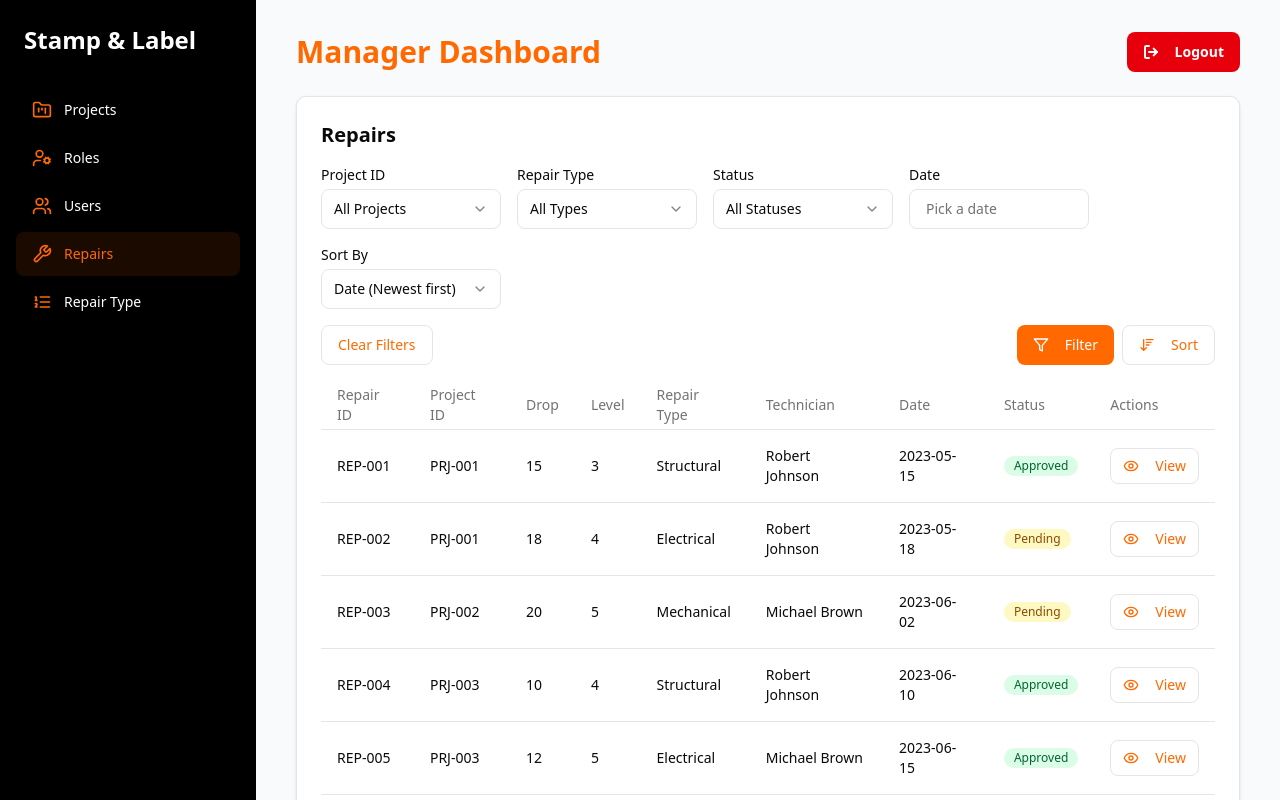
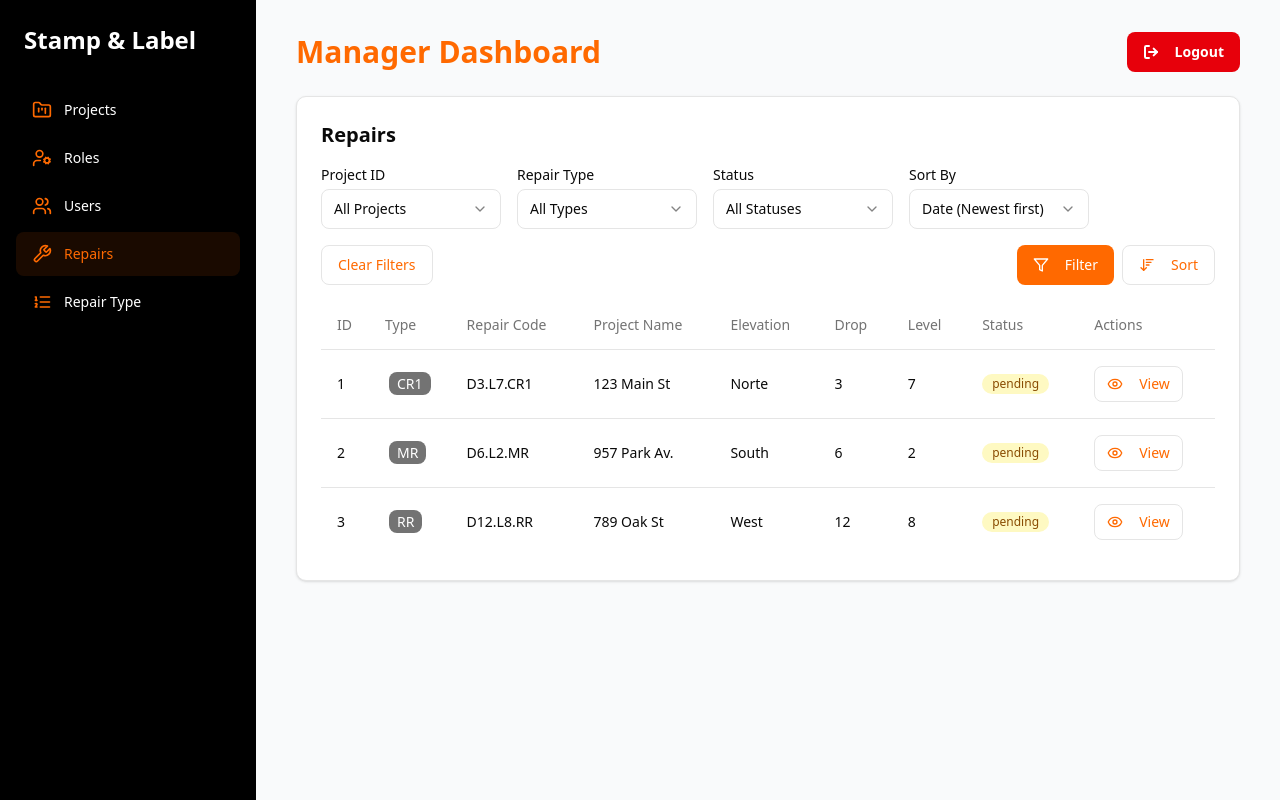
Before and after one commit to marcotortolani/workmap360, a Next.js app: page /manager/repairs in a window 1280 px wide. Built offline with nearby package versions, Linux system fonts and the light colour scheme.

Commit message:
update repair data

```diff
--- a/src/app/manager/projects/page.tsx
+++ b/src/app/manager/projects/page.tsx
@@ -133,7 +133,7 @@ export default function ManagerProjectsPage() {
                 <TableHead>Elevations</TableHead>
                 <TableHead>Repairs</TableHead>
                 <TableHead>Status</TableHead>
-                <TableHead>Creado</TableHead>
+                <TableHead>Created at</TableHead>
                 <TableHead>Actions</TableHead>
               </TableRow>
             </TableHeader>
@@ -181,8 +181,6 @@ export default function ManagerProjectsPage() {
                       year: 'numeric',
                       month: 'long',
                       day: 'numeric',
-                      hour: 'numeric',
-                      minute: 'numeric',
                     })}
                   </TableCell>
                   {/* Actions (View - Edit - Delete)*/}
--- a/src/app/manager/repairs/page.tsx
+++ b/src/app/manager/repairs/page.tsx
@@ -1,4 +1,3 @@
-/* eslint-disable @typescript-eslint/no-explicit-any */
 'use client'
 
 import { useState } from 'react'
@@ -14,42 +13,50 @@ import {
 } from '@/components/ui/table'
 import { RepairsFilter } from '@/components/repairs-filter'
 import { RepairDetailModal } from '@/components/repair-detail-modal'
+import { RepairData, RepairDataStatusType } from '@/types/repair-type'
+
+import { EXAMPLE_REPAIRS } from '@/data/data-example'
 
 export default function ManagerRepairsPage() {
-  const [repairs, setRepairs] = useState(repairsData)
-  const [selectedRepair, setSelectedRepair] = useState<any>(null)
+  const [repairs, setRepairs] = useState(EXAMPLE_REPAIRS)
+  const [selectedRepair, setSelectedRepair] = useState<RepairData | null>(null)
   const [isModalOpen, setIsModalOpen] = useState(false)
 
-  const handleFilter = (filters: any) => {
+  const handleFilter = (filters: RepairData) => {
     console.log('Applying filters:', filters)
     // In a real app, you would filter the repairs based on the filters
     // For now, we'll just log the filters
   }
 
-  const handleSort = (sort: any) => {
+  const handleSort = (sort: RepairData) => {
     console.log('Applying sort:', sort)
     // In a real app, you would sort the repairs based on the sort
     // For now, we'll just log the sort
   }
 
-  const handleViewRepair = (repair: any) => {
+  const handleViewRepair = (repair: RepairData) => {
     setSelectedRepair(repair)
     setIsModalOpen(true)
   }
 
-  const handleStatusUpdate = (repairId: string, status: string) => {
+  const handleStatusUpdate = ({
+    repairId,
+    status,
+  }: {
+    repairId: number
+    status: RepairDataStatusType
+  }) => {
     console.log(`Updated repair ${repairId} status to ${status}`)
     // In a real app, you would update the status in your data
     setRepairs(
       repairs.map((repair) =>
-        repair.id === repairId ? { ...repair, status: status as any } : repair
+        repair.id === repairId ? { ...repair, status: status } : repair
       )
     )
   }
 
   return (
     <div className="flex flex-col gap-8">
-
       <div className="rounded-lg border bg-white p-6 shadow-sm">
         <div className="mb-4 flex items-center justify-between">
           <h2 className="text-xl font-semibold">Repairs</h2>
@@ -61,13 +68,15 @@ export default function ManagerRepairsPage() {
           <Table>
             <TableHeader>
               <TableRow>
-                <TableHead>Repair ID</TableHead>
-                <TableHead>Project ID</TableHead>
+                <TableHead className="w-12">ID</TableHead>
+                <TableHead className="w-20">Type</TableHead>
+                <TableHead>Repair Code</TableHead>
+                <TableHead>Project Name</TableHead>
+                <TableHead>Elevation</TableHead>
                 <TableHead>Drop</TableHead>
                 <TableHead>Level</TableHead>
-                <TableHead>Repair Type</TableHead>
-                <TableHead>Technician</TableHead>
-                <TableHead>Date</TableHead>
+                {/* <TableHead>Technicians</TableHead> */}
+                {/* <TableHead>Date</TableHead> */}
                 <TableHead>Status</TableHead>
                 <TableHead>Actions</TableHead>
               </TableRow>
@@ -76,18 +85,35 @@ export default function ManagerRepairsPage() {
               {repairs.map((repair) => (
                 <TableRow key={repair.id}>
                   <TableCell className="font-medium">{repair.id}</TableCell>
-                  <TableCell>{repair.projectId}</TableCell>
+                  <TableCell>
+                    {/* {repair.repairType}{' '} */}
+                    <span className="mx-1 px-2 py-0.5 bg-neutral-500 text-white rounded-md">
+                      {repair.repairType}
+                    </span>
+                  </TableCell>
+                  <TableCell>{repair.repairCode}</TableCell>
+                  <TableCell>{repair.projectName}</TableCell>
+                  <TableCell>{repair.elevation}</TableCell>
                   <TableCell>{repair.drop}</TableCell>
                   <TableCell>{repair.level}</TableCell>
-                  <TableCell>{repair.repairType}</TableCell>
-                  <TableCell>{repair.technician}</TableCell>
-                  <TableCell>{repair.date}</TableCell>
+                  {/* <TableCell>{repair.technician}</TableCell> */}
+                  {/* <TableCell>
+                    {new Date(
+                      repair.phases.survey.createdAt
+                    ).toLocaleDateString('en-US', {
+                      year: 'numeric',
+                      month: 'long',
+                      day: 'numeric',
+                      hour: 'numeric',
+                      minute: 'numeric',
+                    })}
+                  </TableCell> */}
                   <TableCell>
                     <span
                       className={`inline-flex items-center rounded-full px-2.5 py-0.5 text-xs font-medium ${
-                        repair.status === 'Approved'
+                        repair.status === 'approved'
                           ? 'bg-green-100 text-green-800'
-                          : repair.status === 'Pending'
+                          : repair.status === 'pending'
                           ? 'bg-yellow-100 text-yellow-800'
                           : 'bg-red-100 text-red-800'
                       }`}
@@ -124,66 +150,3 @@ export default function ManagerRepairsPage() {
     </div>
   )
 }
-
-const repairsData = [
-  {
-    id: 'REP-001',
-    projectId: 'PRJ-001',
-    drop: '15',
-    level: '3',
-    repairType: 'Structural',
-    technician: 'Robert Johnson',
-    date: '2023-05-15',
-    status: 'Approved',
-  },
-  {
-    id: 'REP-002',
-    projectId: 'PRJ-001',
-    drop: '18',
-    level: '4',
-    repairType: 'Electrical',
-    technician: 'Robert Johnson',
-    date: '2023-05-18',
-    status: 'Pending',
-  },
-  {
-    id: 'REP-003',
-    projectId: 'PRJ-002',
-    drop: '20',
-    level: '5',
-    repairType: 'Mechanical',
-    technician: 'Michael Brown',
-    date: '2023-06-02',
-    status: 'Pending',
-  },
-  {
-    id: 'REP-004',
-    projectId: 'PRJ-003',
-    drop: '10',
-    level: '4',
-    repairType: 'Structural',
-    technician: 'Robert Johnson',
-    date: '2023-06-10',
-    status: 'Approved',
-  },
-  {
-    id: 'REP-005',
-    projectId: 'PRJ-003',
-    drop: '12',
-    level: '5',
-    repairType: 'Electrical',
-    technician: 'Michael Brown',
-    date: '2023-06-15',
-    status: 'Approved',
-  },
-  {
-    id: 'REP-006',
-    projectId: 'PRJ-003',
-    drop: '8',
-    level: '3',
-    repairType: 'Plumbing',
-    technician: 'Robert Johnson',
-    date: '2023-06-20',
-    status: 'Rejected',
-  },
-]
--- a/src/components/repair-detail-modal.tsx
+++ b/src/components/repair-detail-modal.tsx
@@ -23,10 +23,13 @@ interface RepairDetailModalProps {
   open: boolean
   onOpenChange: (open: boolean) => void
   repair: RepairData
-  onStatusUpdate?: (
-    repairId: RepairData['id'],
+  onStatusUpdate?: ({
+    repairId,
+    status,
+  }: {
+    repairId: number
     status: RepairDataStatusType
-  ) => void
+  }) => void
 }
 
 export function RepairDetailModal({
@@ -38,7 +41,7 @@ export function RepairDetailModal({
   const [status, setStatus] = useState(repair.status)
 
   const handleStatusUpdate = () => {
-    onStatusUpdate?.(repair.id, status)
+    onStatusUpdate?.({ repairId: repair.id, status })
     onOpenChange(false)
   }
 
@@ -59,10 +62,10 @@ export function RepairDetailModal({
               </Label>
               <p className="font-medium">{repair.projectId}</p>
             </div>
-            <div>
+            {/* <div>
               <Label className="text-sm font-medium text-gray-500">Date</Label>
               <p className="font-medium">{repair.timestamp}</p>
-            </div>
+            </div> */}
             <div>
               <Label className="text-sm font-medium text-gray-500">Drop</Label>
               <p className="font-medium">{repair.drop}</p>
@@ -77,12 +80,6 @@ export function RepairDetailModal({
               </Label>
               <p className="font-medium">{repair.repairType}</p>
             </div>
-            <div>
-              <Label className="text-sm font-medium text-gray-500">
-                Technician
-              </Label>
-              <p className="font-medium">{repair.technician}</p>
-            </div>
           </div>
 
           <div className="mt-4">
@@ -91,7 +88,9 @@ export function RepairDetailModal({
             </Label>
             <Select
               value={status}
-              onValueChange={(status: RepairDataStatusType) => setStatus(status)}
+              onValueChange={(status: RepairDataStatusType) =>
+                setStatus(status)
+              }
             >
               <SelectTrigger id="status" className="mt-1">
                 <SelectValue placeholder="Select status" />
@@ -102,6 +101,15 @@ export function RepairDetailModal({
                 <SelectItem value="Rejected">Rejected</SelectItem>
               </SelectContent>
             </Select>
+          </div>
+          {/* Images Slider */}
+          <div>
+            {/* <div>
+              <Label className="text-sm font-medium text-gray-500">
+                Technician
+              </Label>
+              <p className="font-medium">{repair.technician}</p>
+            </div> */}
           </div>
         </div>
 
--- a/src/components/repairs-filter.tsx
+++ b/src/components/repairs-filter.tsx
@@ -11,15 +11,15 @@ import {
   SelectTrigger,
   SelectValue,
 } from '@/components/ui/select'
-import {
-  Popover,
-  PopoverContent,
-  PopoverTrigger,
-} from '@/components/ui/popover'
+// import {
+//   Popover,
+//   PopoverContent,
+//   PopoverTrigger,
+// } from '@/components/ui/popover'
 import { Label } from '@/components/ui/label'
-import { Calendar } from '@/components/ui/calendar'
-import { format } from 'date-fns'
-import { cn } from '@/lib/utils'
+// import { Calendar } from '@/components/ui/calendar'
+// import { format } from 'date-fns'
+// import { cn } from '@/lib/utils'
 
 interface RepairsFilterProps {
   onFilter: (filters: any) => void
@@ -27,7 +27,7 @@ interface RepairsFilterProps {
 }
 
 export function RepairsFilter({ onFilter, onSort }: RepairsFilterProps) {
-  const [date, setDate] = useState<Date | undefined>(undefined)
+  //const [date, setDate] = useState<Date | undefined>(undefined)
   const [filters, setFilters] = useState({
     projectId: '',
     repairType: '',
@@ -46,15 +46,15 @@ export function RepairsFilter({ onFilter, onSort }: RepairsFilterProps) {
     onFilter(newFilters)
   }
 
-  const handleDateSelect = (date: Date | undefined) => {
-    setDate(date)
-    if (date) {
-      const formattedDate = format(date, 'yyyy-MM-dd')
-      handleFilterChange('date', formattedDate)
-    } else {
-      handleFilterChange('date', '')
-    }
-  }
+  // const handleDateSelect = (date: Date | undefined) => {
+  //   setDate(date)
+  //   if (date) {
+  //     const formattedDate = format(date, 'yyyy-MM-dd')
+  //     handleFilterChange('date', formattedDate)
+  //   } else {
+  //     handleFilterChange('date', '')
+  //   }
+  // }
 
   const handleSortChange = (column: string, direction: string) => {
     const newSort = { column, direction }
@@ -126,7 +126,7 @@ export function RepairsFilter({ onFilter, onSort }: RepairsFilterProps) {
           </Select>
         </div>
 
-        <div className="w-full sm:w-auto">
+        {/* <div className="w-full sm:w-auto">
           <Label htmlFor="date" className="mb-1 block text-sm">
             Date
           </Label>
@@ -152,7 +152,7 @@ export function RepairsFilter({ onFilter, onSort }: RepairsFilterProps) {
               />
             </PopoverContent>
           </Popover>
-        </div>
+        </div> */}
 
         <div className="w-full sm:w-auto">
           <Label htmlFor="sort" className="mb-1 block text-sm">
@@ -191,7 +191,7 @@ export function RepairsFilter({ onFilter, onSort }: RepairsFilterProps) {
               status: 'all',
               date: '',
             })
-            setDate(undefined)
+            //setDate(undefined)
             onFilter({
               projectId: 'all',
               repairType: 'all',
--- a/src/data/data-example.ts
+++ b/src/data/data-example.ts
@@ -1,5 +1,6 @@
 // data/data-example.ts
 import type { ProjectData } from '@/types/project-types'
+import { RepairData } from '@/types/repair-type'
 
 export const EXAMPLE_PROJECTS: ProjectData[] = [
   {
@@ -154,3 +155,141 @@ export const EXAMPLE_PROJECTS: ProjectData[] = [
     updatedAt: 1698777600000,
   },
 ]
+
+export const EXAMPLE_REPAIRS: RepairData[] = [
+  {
+    id: 1,
+    repairCode: 'D3.L7.CR1',
+    projectId: 1,
+    projectName: '123 Main St',
+    elevation: 'Norte',
+    drop: 3,
+    level: 7,
+    repairType: 'CR1',
+    repairTypeId: 1,
+    measurements: {
+      length: 100,
+      width: 50,
+      height: 200,
+    },
+    status: 'pending',
+    phases: {
+      survey: {
+        createdByUserName: 'John Doe',
+        createdByUserId: 1,
+        createdAt: 1698777600000,
+        image: new Blob(),
+      },
+      progress: [
+        {
+          createdByUserName: 'John Doe',
+          createdByUserId: 1,
+          createdAt: 1698777600000,
+          image: new Blob(),
+        },
+        {
+          createdByUserName: 'John Doe',
+          createdByUserId: 1,
+          createdAt: 1698777600000,
+          image: new Blob(),
+        },
+      ],
+      finish: {
+        createdByUserName: 'John Doe',
+        createdByUserId: 1,
+        createdAt: 1698777600000,
+        image: new Blob(),
+      },
+    },
+  },
+  {
+    id: 2,
+    repairCode: 'D6.L2.MR',
+    projectId: 2,
+    projectName: '957 Park Av.',
+    elevation: 'South',
+    drop: 6,
+    level: 2,
+    repairType: 'MR',
+    repairTypeId: 1,
+    measurements: {
+      length: 100,
+      width: 50,
+      height: 200,
+    },
+    status: 'pending',
+    phases: {
+      survey: {
+        createdByUserName: 'John Doe',
+        createdByUserId: 1,
+        createdAt: 1698777600000,
+        image: new Blob(),
+      },
+      progress: [
+        {
+          createdByUserName: 'John Doe',
+          createdByUserId: 1,
+          createdAt: 1698777600000,
+          image: new Blob(),
+        },
+        {
+          createdByUserName: 'John Doe',
+          createdByUserId: 1,
+          createdAt: 1698777600000,
+          image: new Blob(),
+        },
+      ],
+      finish: {
+        createdByUserName: 'John Doe',
+        createdByUserId: 1,
+        createdAt: 1698777600000,
+        image: new Blob(),
+      },
+    },
+  },
+  {
+    id: 3,
+    repairCode: 'D12.L8.RR',
+    projectId: 3,
+    projectName: '789 Oak St',
+    elevation: 'West',
+    drop: 12,
+    level: 8,
+    repairType: 'RR',
+    repairTypeId: 1,
+    measurements: {
+      length: 100,
+      width: 50,
+      height: 200,
+    },
+    status: 'pending',
+    phases: {
+      survey: {
+        createdByUserName: 'John Doe',
+        createdByUserId: 1,
+        createdAt: 1698777600000,
+        image: new Blob(),
+      },
+      progress: [
+        {
+          createdByUserName: 'John Doe',
+          createdByUserId: 1,
+          createdAt: 1698777600000,
+          image: new Blob(),
+        },
+        {
+          createdByUserName: 'John Doe',
+          createdByUserId: 1,
+          createdAt: 1698777600000,
+          image: new Blob(),
+        },
+      ],
+      finish: {
+        createdByUserName: 'John Doe',
+        createdByUserId: 1,
+        createdAt: 1698777600000,
+        image: new Blob(),
+      },
+    },
+  },
+]
--- a/src/types/repair-type.ts
+++ b/src/types/repair-type.ts
@@ -13,8 +13,8 @@ export interface UnitConversion {
 
 export interface RepairType {
   id: number // ID único (incremental)
-  variation: string // Nombre del tipo de reparación, ej. "Concrete Repair Custom 20mm"
-  type: string // Código único, ej. "CR-Custom1"
+  variation: string // Nombre del tipo de reparación, ej. "Concrete Repair Custom 10mm"
+  type: string // Código único, ej. "CR1"
   description: string // Descripción (opcional)
   unitMeasure: UnitMeasure // Unidad de medición
   unitToCharge: string // Unidad de cobro
@@ -29,16 +29,35 @@ export interface RepairType {
 export type RepairDataStatusType = 'approved' | 'pending' | 'rejected'
 
 export interface RepairData {
-  id: string // podria ser el ID del proyecto + el ID de la reparación
-  timestamp: number
+  id: number // ID de reparacion en BD
+  repairCode: string // Codigo de reparacion: D11.L2.MR
   projectId: number
+  projectName: string
+  elevation: string
   drop: number
   level: number
   repairType: string
   repairTypeId: number
   measurements: Record<string, number>
-  technician: string
-  technicianId: number
   status: RepairDataStatusType
-  images: { survey: Blob; progress: Blob[]; finish: Blob }
+  phases: {
+    survey: {
+      createdByUserName: string
+      createdByUserId: number
+      createdAt: number
+      image: Blob
+    }
+    progress: {
+      createdByUserName: string
+      createdByUserId: number
+      createdAt: number
+      image: Blob
+    }[]
+    finish: {
+      createdByUserName: string
+      createdByUserId: number
+      createdAt: number
+      image: Blob
+    }
+  }
 }
```
